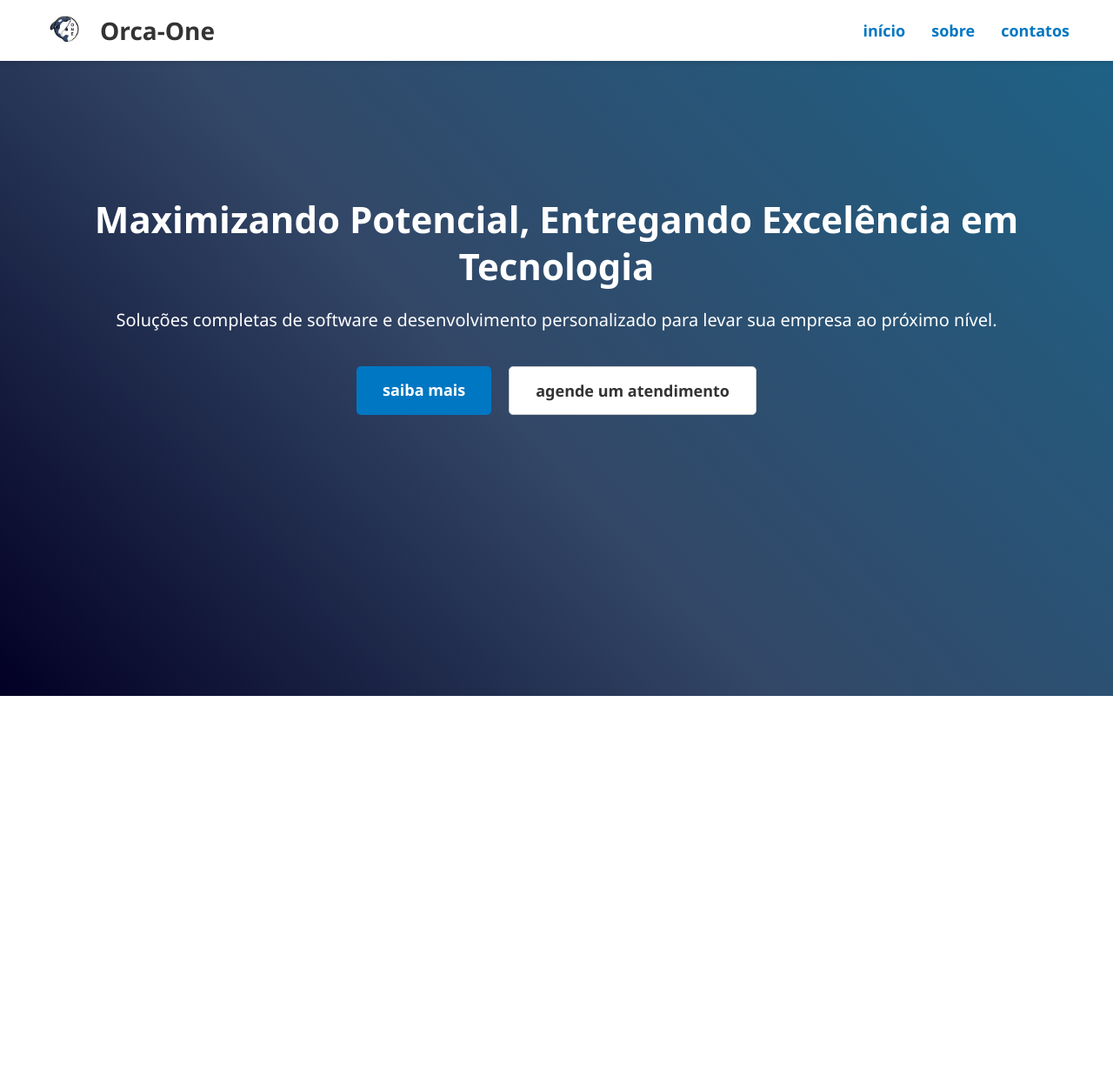
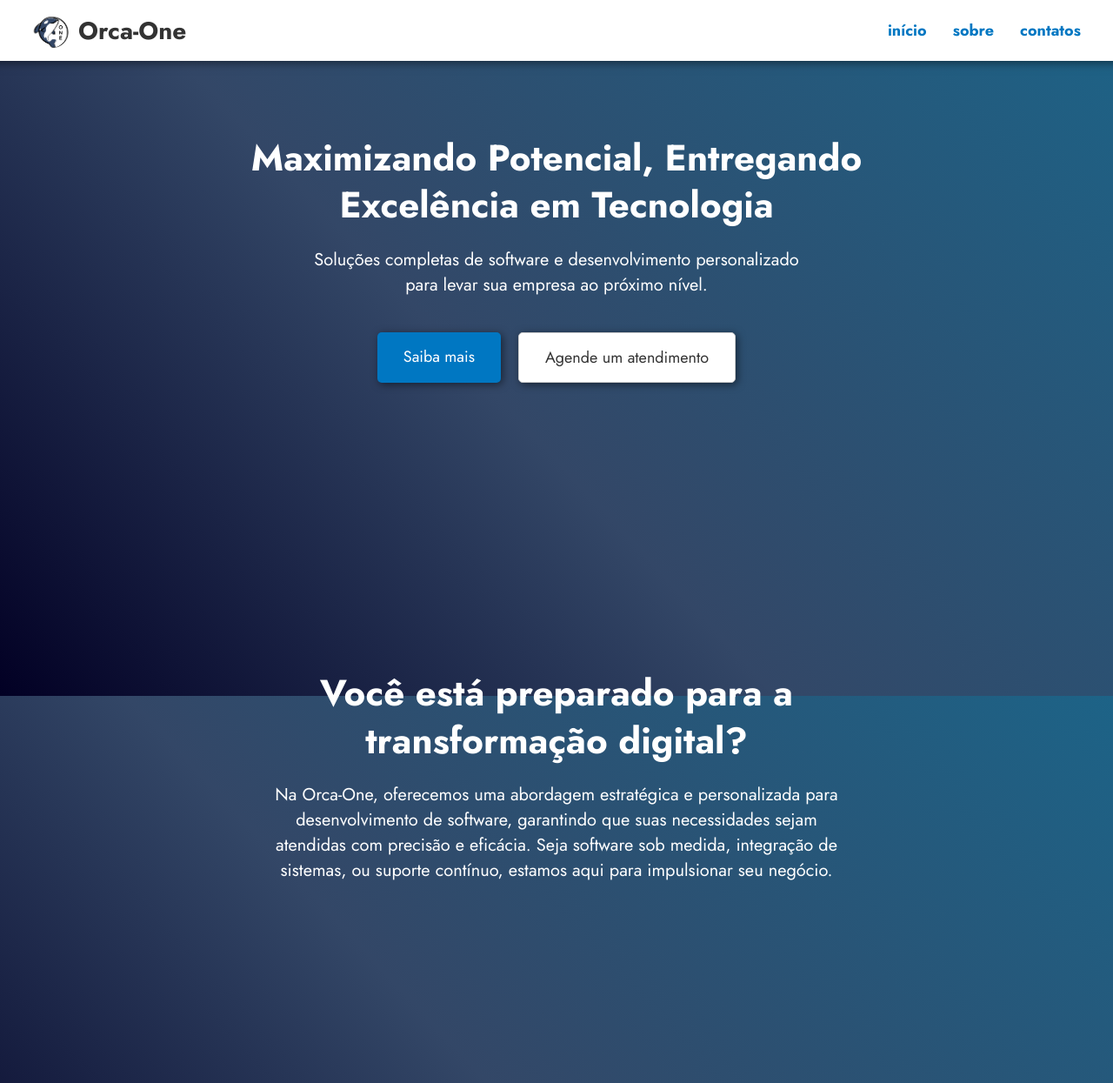
Before and after one commit to Kenjibercysec/ORCA_webPage, a plain HTML site: page index.html in a window 1280 px wide. Shown: the whole page at 87% size. Before the commit the page ends 800 px from the top, so only its background shows below. Drawn offline with Linux system fonts and the light colour scheme; a web font is replaced by a local one.

Commit message:
muitas mudancas no css e no html

```diff
--- a/index.html
+++ b/index.html
@@ -16,23 +16,36 @@
             </div>
                 <nav>
                     <ul>
-                        <li><a href="#">início</a></li>
-                        <li><a href="#">sobre</a></li>
+                        <li><a href="#section1">início</a></li>
+                        <li><a href="#section2">sobre</a></li>
                         <li><a href="#">contatos</a></li>
                     </ul>
                 </nav>
     </header>
 
         <main>
-            <section class="hero">
-                <h1>Maximizando Potencial, Entregando Excelência em Tecnologia</h1>
-                <p>Soluções completas de software e desenvolvimento personalizado para levar sua empresa ao próximo nível.</p>
+            <section class="hero" id="section1">
+                <h1>Maximizando Potencial, Entregando <br> Excelência em Tecnologia</h1>
+                <p>Soluções completas de software e desenvolvimento personalizado <br> para levar sua empresa ao próximo nível.</p>
                 <div class="buttons">
-                    <a href="#" class="btn saiba-mais">saiba mais</a>
-                     <a href="#" class="btn agendar">agende um atendimento</a>
+                    <a href="#" class="btn saiba-mais">Saiba mais</a>
+                     <a href="#" class="btn agendar">Agende um atendimento</a>
                  </div>
             </section>
         </main>
 
+
+        <section id="section2">
+            <div class="sec2">
+                <h1>Você está preparado para a <br> transformação digital?</h1>
+                <p>Na Orca-One, oferecemos uma abordagem estratégica e personalizada para <br>
+                    desenvolvimento de software, garantindo que suas necessidades sejam <br>
+                    atendidas com precisão e eficácia. Seja software sob medida, integração de <br>
+                    sistemas, ou suporte contínuo, estamos aqui para impulsionar seu negócio.</p>
+            </div>
+
+        </section>
+
+
 </body>
 </html>
--- a/script.css
+++ b/script.css
@@ -1,6 +1,12 @@
+@import url('https://fonts.googleapis.com/css2?family=Jost:ital,wght@0,100..900;1,100..900&family=League+Spartan:wght@100..900&family=Lexend:wght@100..900&family=Rubik+Mono+One&family=Rubik+Wet+Paint&family=Schoolbell&display=swap');
+
+html{
+    scroll-behavior: smooth;
+}
+
 body {
     margin: 0;
-    font-family: 'Segoe UI', Tahoma, Geneva, Verdana, sans-serif;
+    font-family: "Jost";
     background: linear-gradient(47deg, rgba(2,0,36,1) 0%, rgba(51,71,103,1) 44%, rgba(29,99,135,1) 100%);
     background-repeat: no-repeat;
     background-attachment: fixed;
@@ -8,12 +14,16 @@ body {
 }
 
 header {
+    margin: -20px;
     display: flex;
     justify-content: space-between;
     align-items: center;
     padding: 10px 50px;
     background-color: white;
-    box-shadow: 0px 2px 5px rgba(0, 0, 0, 0.1);
+    box-shadow: 2px 2px 10px rgba(0, 0, 0, 0.5);
+    position: fixed;
+    width: 94.76%;
+    height: 50px;
 }
 
 .logo {
@@ -22,8 +32,9 @@ header {
 }
 
 .logo img {
-    height: 50px;
-    margin-right: 15px;
+    height: 60px;
+    padding-top: 7px;
+
 }
 
 .logo span {
@@ -48,7 +59,6 @@ nav a {
 }
 
 .hero {
-
     color: white;
     padding: 100px 20px;
     text-align: center;
@@ -66,10 +76,12 @@ nav a {
     margin-bottom: 40px;
 }
 
+
 .buttons {
     display: flex;
     justify-content: center;
     gap: 20px;
+
 }
 
 .btn {
@@ -84,12 +96,16 @@ nav a {
 .saiba-mais {
     background-color: #0077c2;
     color: white;
+    box-shadow: 2px 2px 10px rgba(0, 0, 0, 0.5);
+    font-weight: 400;
 }
 
 .agendar {
+    font-weight: 400;
     background-color: white;
     color: #333;
     border: 1px solid #ccc;
+    box-shadow: 2px 2px 10px rgba(0, 0, 0, 0.5);
 }
 
 .saiba-mais:hover {
@@ -99,3 +115,31 @@ nav a {
 .agendar:hover {
     background-color: #f5f5f5;
 }
+
+#icones{
+    margin: 0px;
+    padding: 0px;
+    width: 40px;
+    height: 40px;
+}
+
+.sec2{
+    color: white;
+    padding: 100px 20px;
+    text-align: center;
+    margin-top: 95px;
+    margin-bottom: 90px;
+    justify-content: center;
+    align-items: center;
+}
+
+.sec2 h1 {
+    font-size: 42px;
+    margin-bottom: 20px;
+    line-height: 1.3;
+}
+
+.sec2 p {
+    font-size: 20px;
+    margin-bottom: 40px;
+}
```
Also changed, not shown: wpp.png (added).
